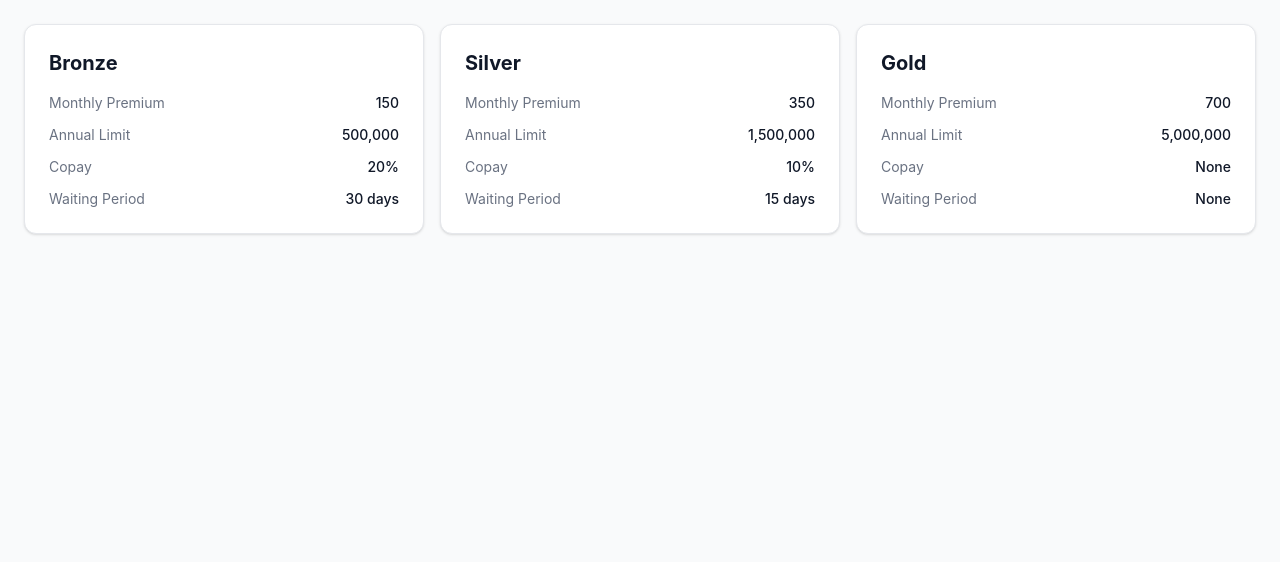
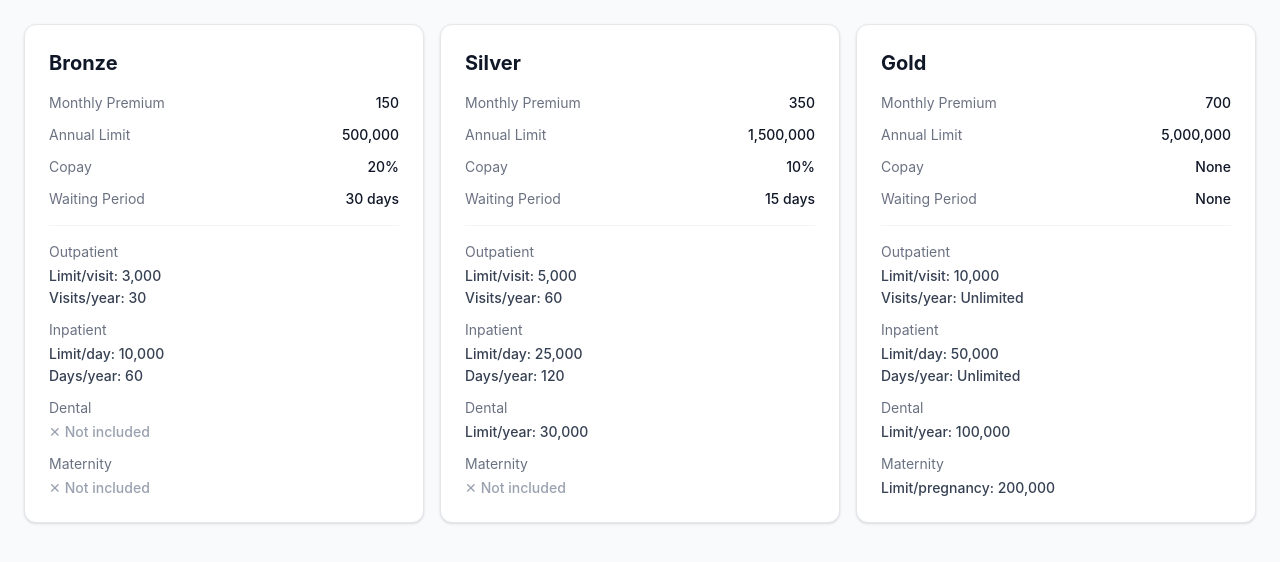
Before and after one commit to nmtrong1000/papaya-ai-engineer-challenges, a React (Vite) app in the folder challenges/challenge-01-plan-comparison/app/: page / in a window 1280 px wide. Shown: the top 562 px of the page. Built offline with nearby package versions, Linux system fonts and the light colour scheme.

Commit message:
feat: PC-04 done — Render benefit rows (null → indicator, -1 → Unlimited)

```diff
--- a/challenges/challenge-01-plan-comparison/app/src/components/PlanCard.tsx
+++ b/challenges/challenge-01-plan-comparison/app/src/components/PlanCard.tsx
@@ -1,4 +1,13 @@
+import { BenefitType } from '../data/plans'
 import type { Plan } from '../data/plans'
+import { formatBenefit } from '../utils/formatBenefit'
+
+const BENEFIT_LABELS: Record<BenefitType, string> = {
+  [BenefitType.Outpatient]: 'Outpatient',
+  [BenefitType.Inpatient]: 'Inpatient',
+  [BenefitType.Dental]: 'Dental',
+  [BenefitType.Maternity]: 'Maternity',
+}
 
 type Props = {
   plan: Plan
@@ -38,6 +47,17 @@ export function PlanCard({ plan }: Props) {
           </dd>
         </div>
       </dl>
+
+      <hr className="my-4 border-gray-100" />
+
+      <div className="space-y-3 text-sm">
+        {(Object.values(BenefitType) as BenefitType[]).map((type) => (
+          <div key={type}>
+            <p className="text-gray-500 mb-1">{BENEFIT_LABELS[type]}</p>
+            <div className="font-medium">{formatBenefit(plan.benefits[type], type)}</div>
+          </div>
+        ))}
+      </div>
     </div>
   )
 }
--- /dev/null
+++ b/challenges/challenge-01-plan-comparison/app/src/utils/formatBenefit.tsx
@@ -0,0 +1,39 @@
+import type { Benefit } from '../data/plans'
+import { BenefitType } from '../data/plans'
+
+const fmt = (n: number) => n === -1 ? 'Unlimited' : n.toLocaleString()
+
+function NotIncluded() {
+  return (
+    <span className="flex items-center gap-1 text-gray-400">
+      <span aria-hidden="true">✕</span>
+      <span className="sr-only">Not included</span>
+      <span>Not included</span>
+    </span>
+  )
+}
+
+export function formatBenefit(benefit: Benefit, type: BenefitType): React.ReactNode {
+  if (benefit === null) return <NotIncluded />
+
+  switch (type) {
+    case BenefitType.Outpatient:
+      return (
+        <ul className="space-y-0.5 text-gray-700">
+          <li>Limit/visit: {fmt(benefit.limit_per_visit ?? 0)}</li>
+          <li>Visits/year: {fmt(benefit.visits_per_year ?? 0)}</li>
+        </ul>
+      )
+    case BenefitType.Inpatient:
+      return (
+        <ul className="space-y-0.5 text-gray-700">
+          <li>Limit/day: {fmt(benefit.limit_per_day ?? 0)}</li>
+          <li>Days/year: {fmt(benefit.days_per_year ?? 0)}</li>
+        </ul>
+      )
+    case BenefitType.Dental:
+      return <span className="text-gray-700">Limit/year: {fmt(benefit.limit_per_year ?? 0)}</span>
+    case BenefitType.Maternity:
+      return <span className="text-gray-700">Limit/pregnancy: {fmt(benefit.limit_per_pregnancy ?? 0)}</span>
+  }
+}
```
Also changed, not shown: 1 other file (tests, documents, lock files or other folders).
